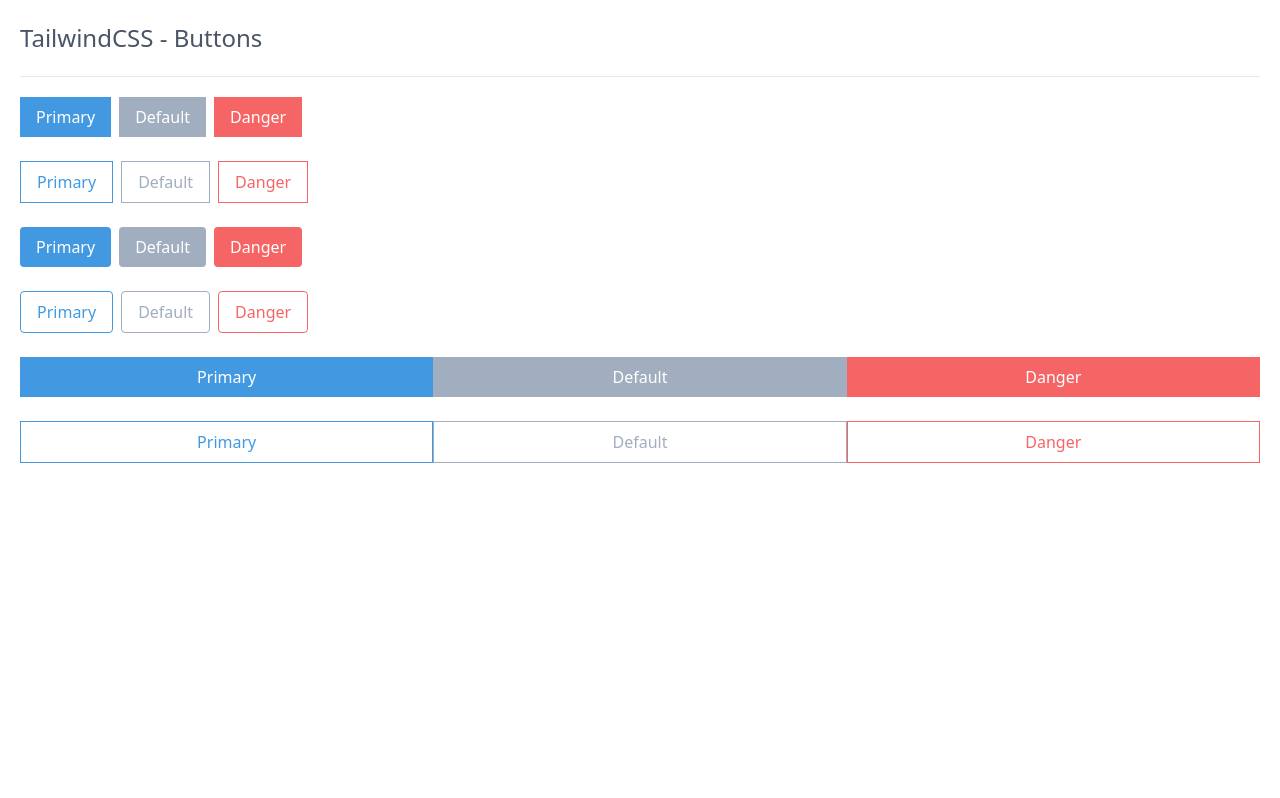
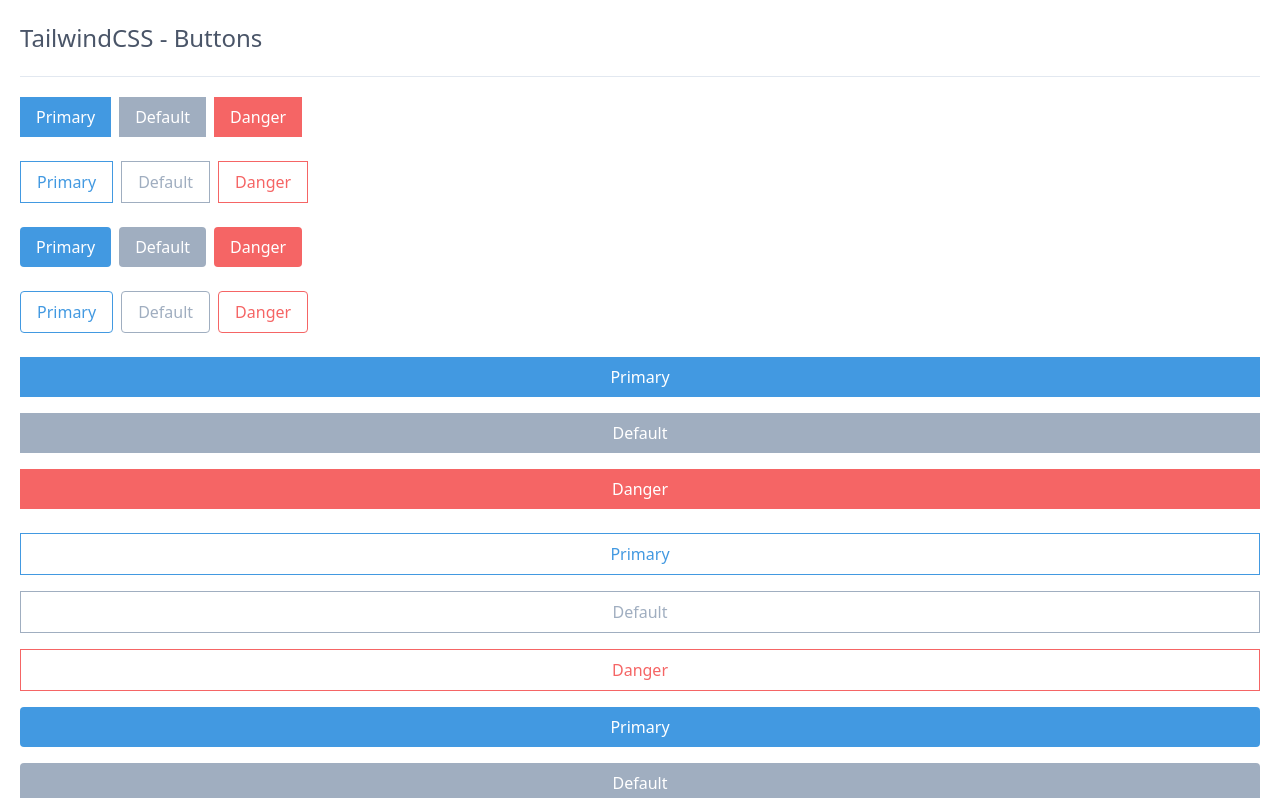
Before and after one commit to rzfury/rz-next-tailwind, a Next.js app: page /button in a window 1280 px wide. Shown: the top 798 px of the page. Built offline with nearby package versions, Linux system fonts and the light colour scheme.

Commit message:
tidying up buttons

```diff
--- a/src/components/button.tsx
+++ b/src/components/button.tsx
@@ -2,13 +2,5 @@ import React from 'react';
 import conclass from '../utility/conclass';
 
 export default function Button(props: RazorWindProps.Button) {
-  const role = (() => {
-    switch(props.role) {
-      case 'danger': return conclass(props.outline ? 'border-red-500 text-red-500' : 'bg-red-500 text-white', 'hover:bg-red-600 hover:border-transparent');
-      case 'primary': return conclass(props.outline ? 'border-blue-500 text-blue-500' : 'bg-blue-500 text-white', 'hover:bg-blue-600 hover:border-transparent');
-      case 'default':
-      default: return conclass(props.outline ? 'border-gray-500 text-gray-500' : 'bg-gray-500 text-white', 'hover:bg-gray-600 hover:border-transparent');
-    }
-  })();
-  return <button {...props} className={conclass('px-4 py-2', role, props.block && 'block w-full', props.rounded && 'rounded', props.outline && 'border border-solid hover:text-white', 'transition-color ease-out duration-100')}>{props.children}</button>;
+  return <button {...props} className={conclass('btn', 'btn-'+props.role, props.block && 'btn-block', props.rounded && 'rounded', props.outline && 'btn-outline', props.className)}>{props.children}</button>;
 }
--- a/src/pages/button.tsx
+++ b/src/pages/button.tsx
@@ -26,15 +26,25 @@ export default function ExampleButton() {
         <Button rounded outline role="default">Default</Button>
         <Button rounded outline role="danger">Danger</Button>
       </div>
-      <div className="flex gap-y-2 mb-6">
-        <Button block role="primary">Primary</Button>
-        <Button block role="default">Default</Button>
-        <Button block role="danger">Danger</Button>
+      <div className="gap-y-2 mb-6">
+        <Button block role="primary" className="mb-4">Primary</Button>
+        <Button block role="default" className="mb-4">Default</Button>
+        <Button block role="danger" className="mb-4">Danger</Button>
       </div>
-      <div className="flex gap-y-2">
-        <Button block outline role="primary">Primary</Button>
-        <Button block outline role="default">Default</Button>
-        <Button block outline role="danger">Danger</Button>
+      <div className="gap-y-2">
+        <Button block outline role="primary" className="mb-4">Primary</Button>
+        <Button block outline role="default" className="mb-4">Default</Button>
+        <Button block outline role="danger" className="mb-4">Danger</Button>
+      </div>
+      <div className="gap-y-2 mb-6">
+        <Button rounded block role="primary" className="mb-4">Primary</Button>
+        <Button rounded block role="default" className="mb-4">Default</Button>
+        <Button rounded block role="danger" className="mb-4">Danger</Button>
+      </div>
+      <div className="gap-y-2">
+        <Button rounded block outline role="primary" className="mb-4">Primary</Button>
+        <Button rounded block outline role="default" className="mb-4">Default</Button>
+        <Button rounded block outline role="danger" className="mb-4">Danger</Button>
       </div>
     </div>
   );
--- a/src/styles/components/buttons.css
+++ b/src/styles/components/buttons.css
@@ -1,9 +1,46 @@
 /* - Buttons */
 
-.btn-blue {
-  @apply bg-blue-500 text-white py-2 px-4 rounded;
+.btn {
+  @apply px-4 py-2 bg-gray-500 text-white ease-out duration-100;
+  transition: background-color, border-color, color;
 }
 
-.btn-blue:hover {
+.btn:hover {
+  @apply border-transparent bg-gray-600;
+}
+
+.btn-block {
+  @apply block w-full;
+}
+
+.btn-outline {
+  @apply border border-solid border-gray-500 bg-transparent text-gray-500;
+}
+
+.btn-outline:hover {
+  @apply text-white;
+}
+
+.btn-danger {
+  @apply bg-red-500;
+}
+
+.btn-danger.btn-outline {
+  @apply bg-transparent border-red-500 text-red-500;
+}
+
+.btn-danger:hover {
+  @apply bg-red-600;
+}
+
+.btn-primary {
+  @apply bg-blue-500;
+}
+
+.btn-primary.btn-outline {
+  @apply bg-transparent border-blue-500 text-blue-500;
+}
+
+.btn-primary:hover {
   @apply bg-blue-600;
 }
```
